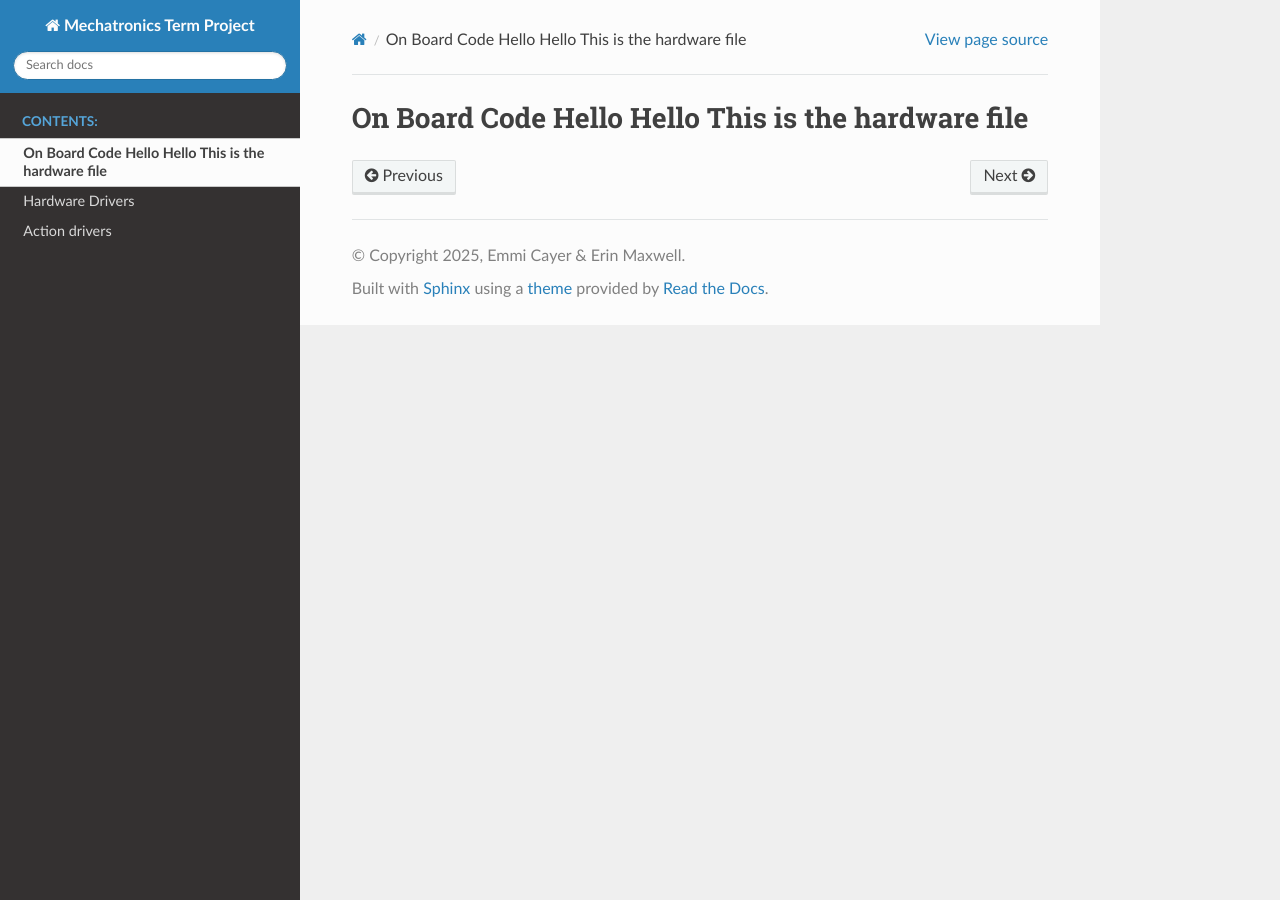
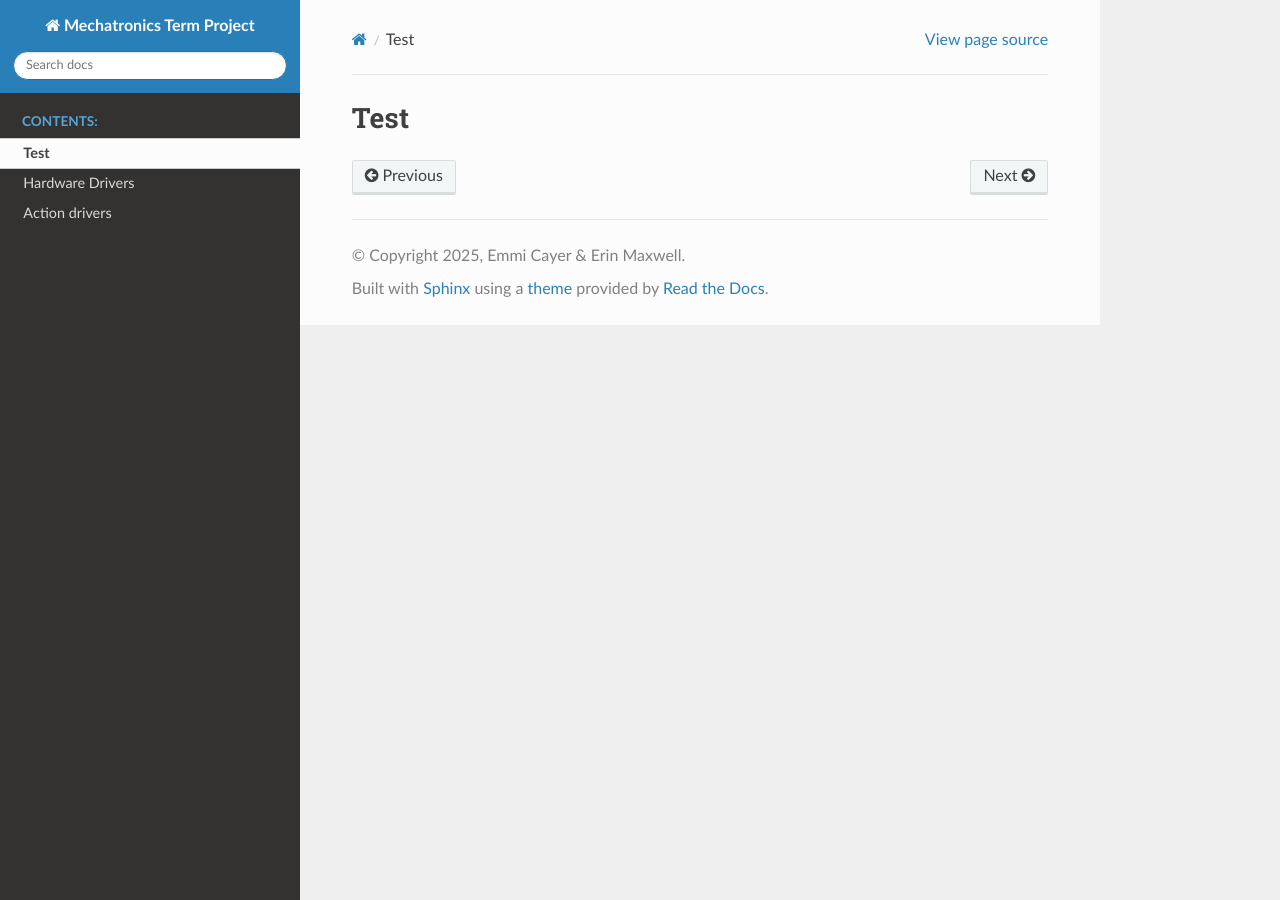
Before and after one commit to emmicayer/Mechatronics-Repository, a Sphinx documentation site: the page built from docs/hardware.rst, in a window 1280 px wide. Built offline with Sphinx 7.4.7 and the Read the Docs theme 3.1.0, drawn with Linux system fonts in a browser that asks for light colours.

Commit message:
Update hardware.rst

```diff
--- a/docs/hardware.rst
+++ b/docs/hardware.rst
@@ -1,4 +1,4 @@
 
 
-On Board Code Hello Hello This is the hardware file
+Test
 =============
```
